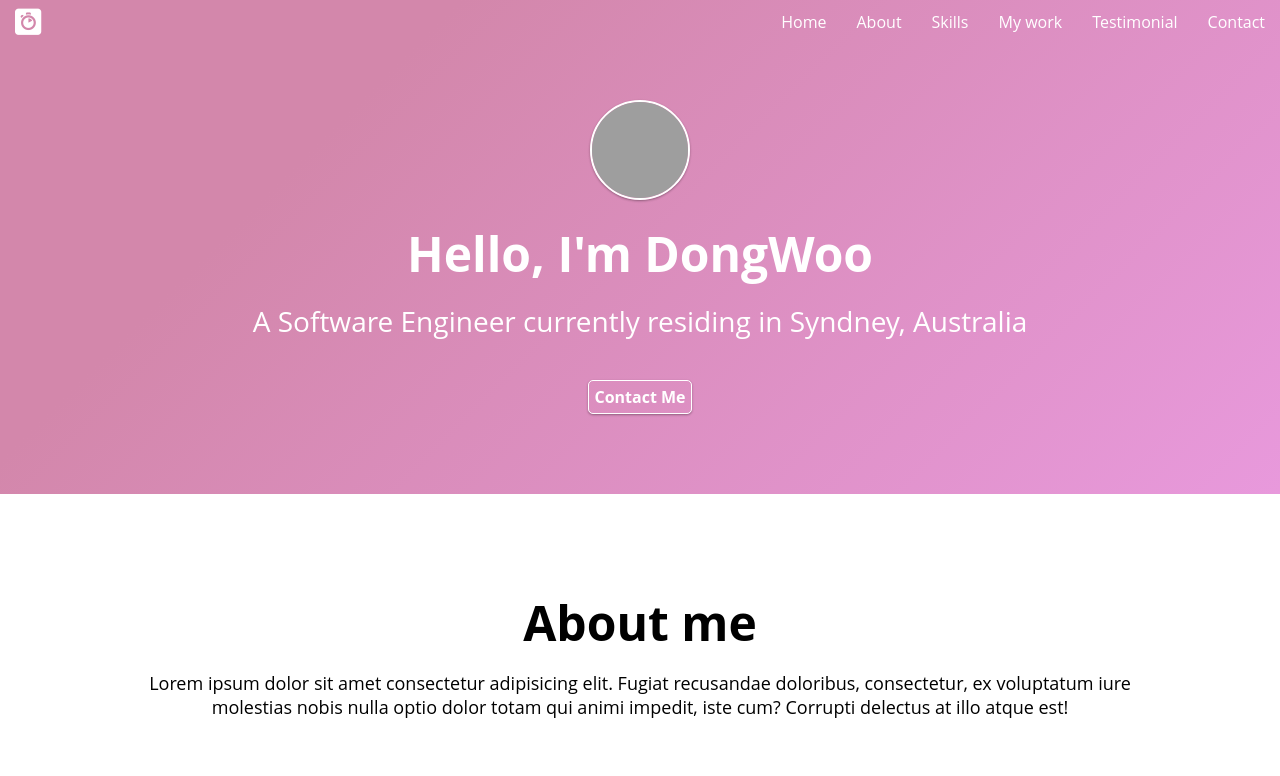
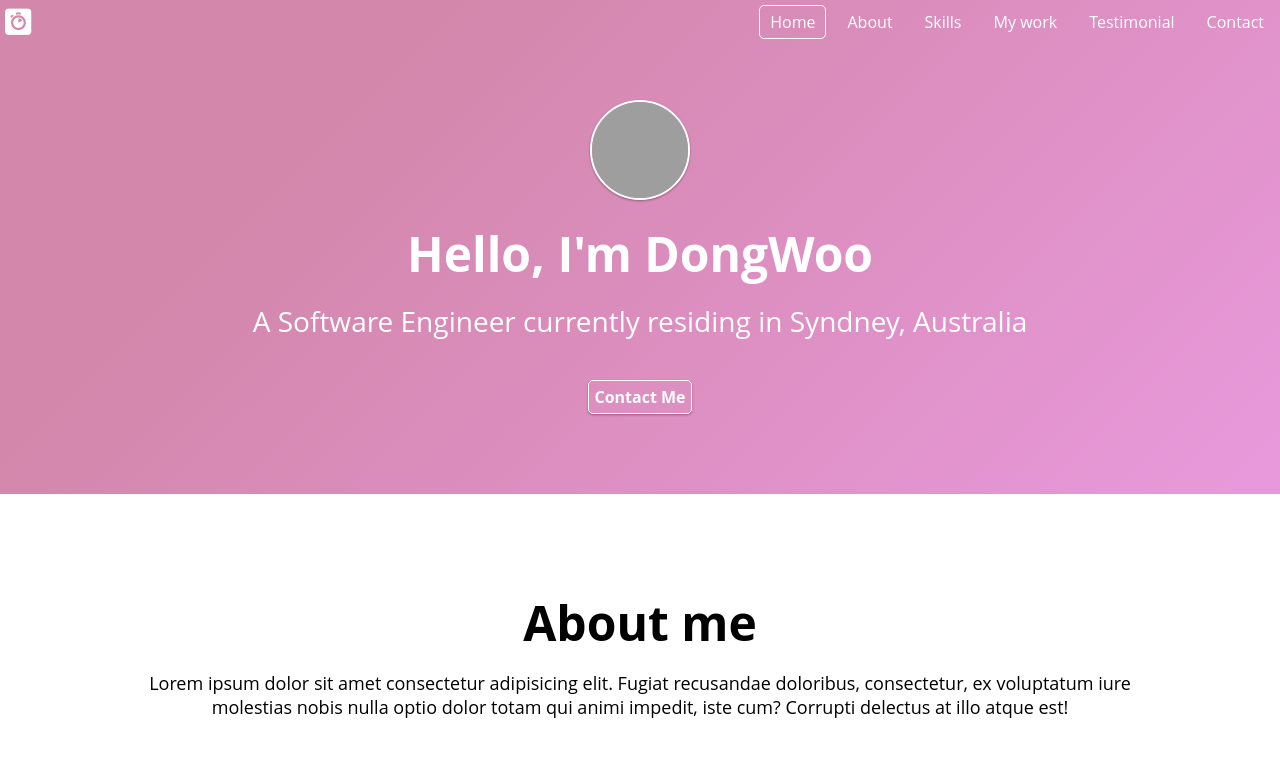
Before and after one commit to ddngwoo/dream-coding, a plain HTML site: page index.html in a window 1280 px wide. Shown: the top 776 px of the page. Drawn offline with Linux system fonts and the light colour scheme; grey boxes are pictures that could not be loaded.

Commit message:
메뉴바 클릭 시 이동, 해당 섹션 메뉴에 focus주기

```diff
--- a/index.html
+++ b/index.html
@@ -14,28 +14,26 @@
     <!-- header -->
     <header class="header">
         <div class="header__logo">
-                <a href="#">
-                    <i class="fab fa-algolia"></i>
-                </a>
+            <i data-link="#home" class="fab fa-algolia"></i>
         </div>
         <ul class="header__menu">
             <li class="header__item">
-                    <a href="#" class="">Home</a>
+                <span data-link="#home">Home</span>
             </li>
             <li class="header__item">
-                    <a href="#" class="">About</a>
+                <span data-link="#about">About</span>
             </li>
             <li class="header__item">
-                    <a href="#" class="">Skills</a>
+                <span data-link="#skills">Skills</span>
             </li>
             <li class="header__item">
-                    <a href="#" class="">My work</a>
+                <span data-link="#work">My work</span>
             </li>
             <li class="header__item">
-                    <a href="#" class="">Testimonial</a>
+                <span data-link="#testimonials">Testimonial</span>
             </li>
             <li class="header__item">
-                    <a href="#" class="">Contact</a>
+                <span data-link="#contact">Contact</span>
             </li>
         </ul>
     </header>
@@ -43,7 +41,8 @@
     <!-- home -->
     <section id="home" class="section">
         <div class="section__container">
-            <img src="https://img.mimint.co.kr/tv/bbs/2020/2/10/20200210171754_txlnvhtf.png" alt="" class="home__avatar">
+            <img src="https://img.mimint.co.kr/tv/bbs/2020/2/10/20200210171754_txlnvhtf.png" alt=""
+                class="home__avatar">
             <h1 class="home__title">Hello, I'm DongWoo</h1>
             <h2 class="home__description">
                 A Software Engineer currently residing in Syndney, Australia
@@ -57,7 +56,8 @@
         <div class="section__container">
             <h1 class="about__title">About me</h1>
             <p class="about__description">Lorem ipsum dolor sit amet consectetur adipisicing elit. Fugiat recusandae
-                doloribus, consectetur, ex voluptatum iure molestias nobis nulla optio dolor totam qui animi impedit, iste
+                doloribus, consectetur, ex voluptatum iure molestias nobis nulla optio dolor totam qui animi impedit,
+                iste
                 cum? Corrupti delectus at illo atque est!</p>
             <ul class="about__majors">
                 <li class="about__major major">
@@ -292,7 +292,8 @@
                 <li class="testimonials__testimonial testimonial">
                     <img src="" alt="" class="testimonial__avatar">
                     <div class="testimonial__speech-bubble speech-bubble">
-                        <p class="speech-bubble__content">Lorem ipsum dolor sit, amet consectetur adipisicing elit. Impedit
+                        <p class="speech-bubble__content">Lorem ipsum dolor sit, amet consectetur adipisicing elit.
+                            Impedit
                             earum autem, at sequi quam ab laborum?</p>
                         <p class="speech-bubble__name">
                             <a href="" class="speech-bubble__link">dngwoo</a> / RecursiveSoft
@@ -301,7 +302,8 @@
                 </li>
                 <li class="testimonials__testimonial testimonial">
                     <div class="testimonial__speech-bubble speech-bubble">
-                        <p class="speech-bubble__content">Lorem ipsum dolor sit, amet consectetur adipisicing elit. Impedit
+                        <p class="speech-bubble__content">Lorem ipsum dolor sit, amet consectetur adipisicing elit.
+                            Impedit
                             earum autem, at sequi quam ab laborum?</p>
                         <p class="speech-bubble__name">
                             <a href="" class="speech-bubble__link">dngwoo</a> / RecursiveSoft
@@ -333,4 +335,5 @@
     </section>
     <script src="main.js"></script>
 </body>
+
 </html>
--- a/main.js
+++ b/main.js
@@ -20,3 +20,121 @@ document.addEventListener("scroll", () => {
     header.classList.remove("header--dark");
   }
 });
+
+// 해당 section scroll 하기
+
+// 방법 1 - 그냥 scrollIntoView 기본 사용법 익힐려고 만듬
+// const sections = document.querySelectorAll("section");
+// const headerLinks = document.querySelectorAll(".header__item span");
+// const headerLogo = document.querySelector('.header__logo i');
+// const contactBtn = document.querySelector('.home__contact');
+
+// // behavior : 부드럽게 내려갈지 아닐지.
+// // block : 수직정렬, 수직위치에서 어디 위치로 갈지.
+// // inline : 수평정렬, 수평위치에서 어디 위치로 갈지
+// headerLogo.addEventListener('click', () => {
+//   home.scrollIntoView({
+//     behavior: "smooth",
+//   })
+// })
+
+// headerLinks.forEach((headerLink, index) => {
+//   headerLink.addEventListener("click", () => {
+//     sections[index].scrollIntoView({
+//       behavior: "smooth",
+//     })
+//   });
+// })
+
+// contactBtn.addEventListener('click', () => {
+//   sections[sections.length - 1].scrollIntoView({
+//     behavior: 'smooth'
+//   })
+// })
+
+// 방법 2 코드가 훨씬 줄어둠, 메뉴 클릭 시 해당 section 이동, scroll을 하게 되면 해당 section에 .active 추가
+
+//  2-1. 메뉴 클릭 시 해당 section으로 이동 및 .active 삭제
+const headerMenu = document.querySelector(".header");
+const contactBtn = document.querySelector('.home__contact');
+
+headerMenu.addEventListener('click', (event) => {
+  const target = event.target;
+  const link = target.dataset.link;
+  if (link === undefined) {
+    return;
+  }
+  const activeLink = document.querySelector('.header .active');
+  if (activeLink) {
+    activeLink.classList.remove('active');
+  }
+  // target.classList.add('active');
+  const scrollTo = document.querySelector(link);
+  scrollTo.scrollIntoView({
+    behavior: 'smooth'
+  })
+})
+
+contactBtn.addEventListener('click', () => {
+  document.body.scrollIntoView({
+    behavior: "smooth",
+    block: "end"
+  });
+})
+
+// 2.2 scroll을 하게 되면 해당 section에 .active 추가 하는 로직
+
+const sections = document.querySelectorAll('.section');
+
+const isActive = (activeLink, headerLinks, section) => {
+  if (activeLink) {
+    activeLink.classList.remove('active');
+  }
+  headerLinks.forEach((headerLink) => {
+    const link = headerLink.dataset.link.replace('#', '');
+    if (link === section.id) {
+      headerLink.classList.add("active");
+    }
+  })
+}
+
+sections.forEach((section, index) => {
+  // 방법 1 긱 섹션의 height를 계산해서 window.scrollY와 비교한다.
+  // 1-1 각 섹션은 body에서의 정적인 위치를 구한다.
+  // let sectionHeight = 0;
+  // for (let i = 0; i < Array.from(sections).indexOf(sections[index]); i++) {
+  //   sectionHeight += sections[i].getBoundingClientRect().height;
+  // }
+
+  document.addEventListener('scroll', () => {
+    // 1-2 각 섹션은 자신의 위치와 window.scrollY가 같거나 작다면  link에 active를 추가한다.
+    //   if (sectionHeight <= window.scrollY) {
+    //     const activeLink = document.querySelector('.header .active');
+    //     const headerLinks = document.querySelectorAll('.header__item span');
+    //     if (activeLink) {
+    //       activeLink.classList.remove('active');
+    //     }
+    //     headerLinks.forEach((headerLink) => {
+    //       const link = headerLink.dataset.link.replace('#', '');
+    //       if (link === section.id) {
+    //         headerLink.classList.add("active");
+    //       }
+    //     })
+    //   }
+    // })
+
+    // 방법 2 dom 탐색기를 사용하여 로직을 짠다.
+    const activeLink = document.querySelector('.header .active');
+    const headerLinks = document.querySelectorAll('.header__item span');
+    if (index > 0) {
+      if (section.previousElementSibling.getBoundingClientRect().y < 0) {
+        isActive(activeLink, headerLinks, section);
+      }
+    } else {
+      if (section.nextElementSibling.getBoundingClientRect().y > 0) {
+        isActive(activeLink, headerLinks, section)
+      }
+    }
+  })
+
+})
--- a/styles.css
+++ b/styles.css
@@ -129,31 +129,38 @@ figure {
   transition: all var(--animation-duration) ease-in-out;
 }
 
-.header__logo a {
+.header__logo{
+  padding: 0 5px;
+}
+.header__logo i {
   font-size: 30px;
+  color: var(--color-white);
   transition: color var(--animation-duration) linear;
-  padding: 0 15px;
-  display: flex;
-  align-items: center;
-  justify-content: center;
 }
 
 .header__menu {
   display: flex;
 }
-
-.header__item a {
+.header__item{
+  padding: 0 5px;
+}
+.header__item span {
   display: block;
-  height: 44px;
-  padding: 0 15px;
-  line-height: 44px;
+  padding: 5px 10px;
   cursor: pointer;
-  transition: color var(--animation-duration) linear;
+  color: var(--color-white);
+  border-radius: 5px;
+  border: 1px solid transparent;
+  transition: all var(--animation-duration) linear;
 }
 
-.header__item a:hover,
-.header__logo a:hover {
-  color: var(--color-pink);
+.header__item span:active,
+.header__logo i:active {
+  transform: scale(.9)
+}
+
+.header__item span:hover{
+  border: 1px solid var(--color-white);
 }
 
 .header.header--dark {
@@ -164,6 +171,11 @@ figure {
   left: 50%;
   transform: translateX(-50%);
   z-index: 1;
+}
+
+.header__item span.active{
+  /* 우선순위 때문에 이렇게 설렉터 이름을 지정 */
+  border: 1px solid var(--color-white);
 }
 /* home */
 
```
Lines whose indentation alone changed are shown as unchanged.
